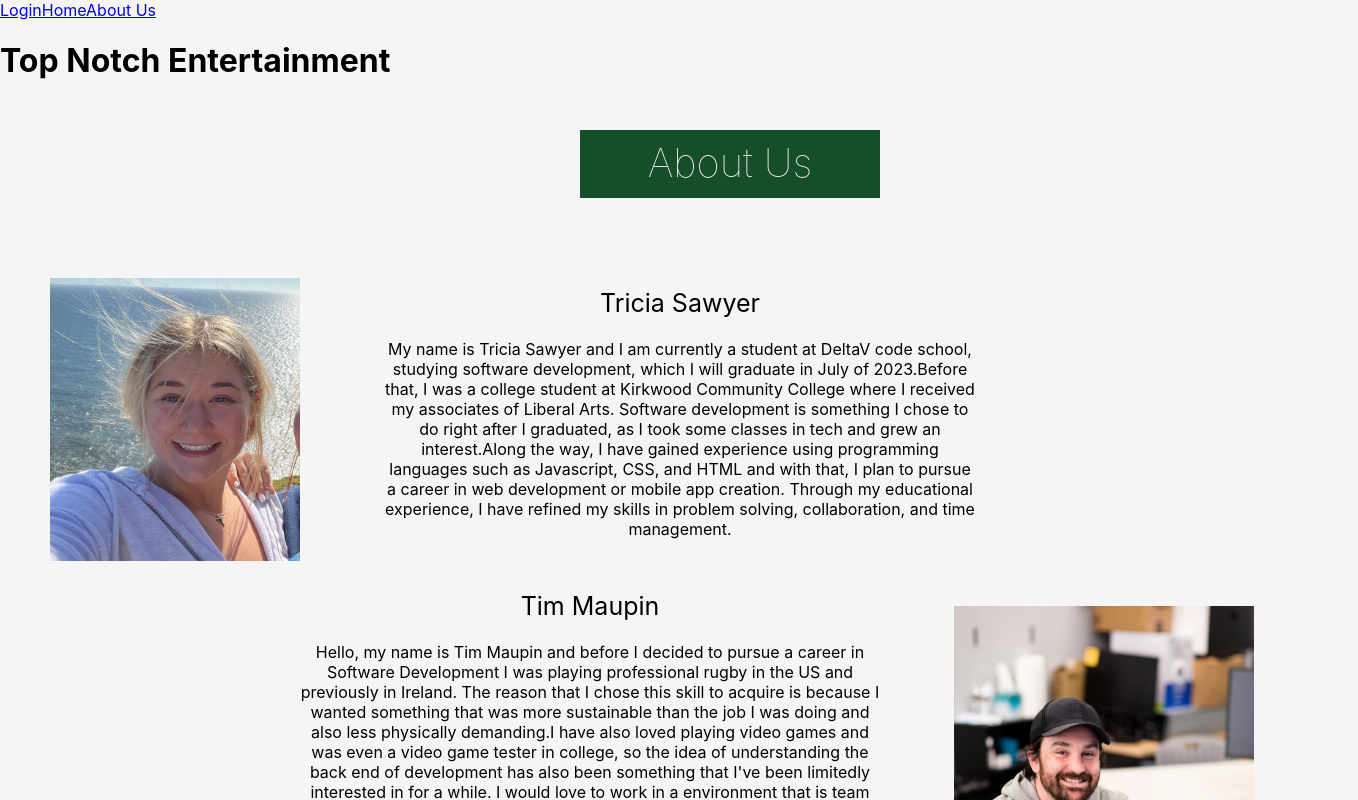
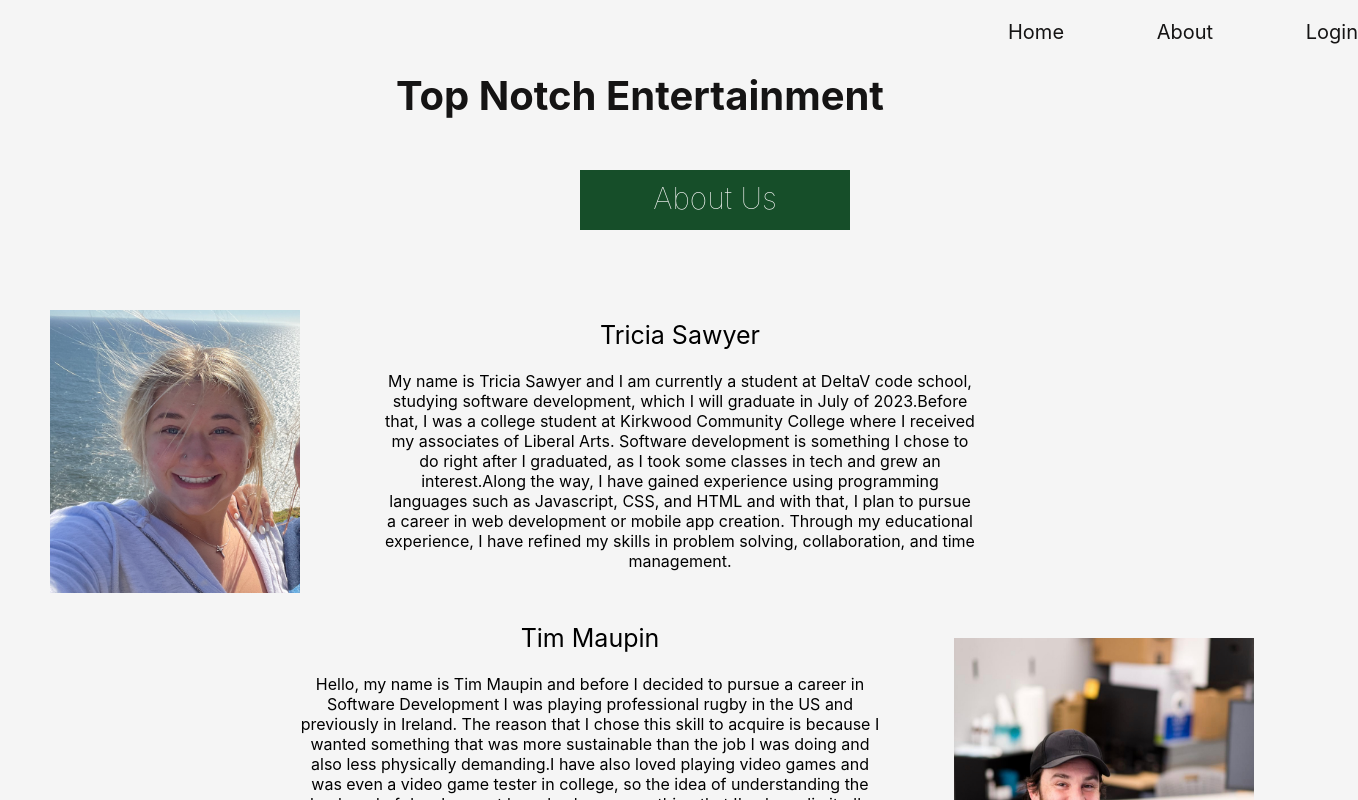
Before and after one commit to Top-notch-entertainment/TNE-FrontEnd, a React (Create React App) app: page /about in a window 1280 px wide. Shown: the top 800 px of the page, 1358 px wide, since content can reach past the window. Built offline with nearby package versions, Linux system fonts and the light colour scheme; no server answers.

Commit message:
style navigation menu

```diff
--- a/src/Components/Home.js
+++ b/src/Components/Home.js
@@ -2,6 +2,7 @@ import React from 'react';
 import { NavLink, Outlet } from 'react-router-dom';
 import { withAuth0 } from "@auth0/auth0-react";
 import Footer from './Footer';
+import './css/home.css';
 
 
 class Home extends React.Component {
@@ -18,10 +19,10 @@ class Home extends React.Component {
                             <NavLink to="logout">Logout</NavLink>
                         </>
                     ) : (
-                        <NavLink to="login">Login</NavLink>
+                        <NavLink className='nav-link' to="login">Login</NavLink>
                     )}
-                    <NavLink to="/">Home</NavLink>
-                    <NavLink to="about">About Us</NavLink>
+                    <NavLink className='nav-link' to="about">About</NavLink>
+                    <NavLink className='nav-link' to="/">Home</NavLink>
                 </nav>
                 <h1 className='header__title'>Top Notch Entertainment</h1>
             </header>
--- a/src/Components/css/about.css
+++ b/src/Components/css/about.css
@@ -20,13 +20,13 @@ body {
 .about-title {
     text-align: center;
     margin-top: 50px;
-    font-size: 40px;
+    font-size: 30px;
     font-weight: 50;
     background-color: rgb(22, 78, 41);
     color: whitesmoke;
-    height: 60px;
-    padding-top: 8px;
-    width: 300px;
+    height: 40px;
+    padding: 10px;
+    width: 250px;
     margin-left: 580px;
 }
 
--- /dev/null
+++ b/src/Components/css/home.css
@@ -0,0 +1,27 @@
+.nav {
+    display: flex;
+    flex-direction: row;
+    flex-direction: row-reverse;
+    justify-content: space-between;
+    list-style: none;
+    text-decoration: none;
+    width: 350px;
+    margin-left: 63rem;
+    margin-top: 20px;
+  }
+
+body {
+    background-color: whitesmoke;
+}
+
+.nav-link {
+    text-decoration: none;
+    font-size: 20px;
+    color: rgb(21, 20, 20);
+}
+
+.header__title {
+    text-align: center;
+    font-size: 40px;
+    color: rgb(21, 20, 20);
+}
```
